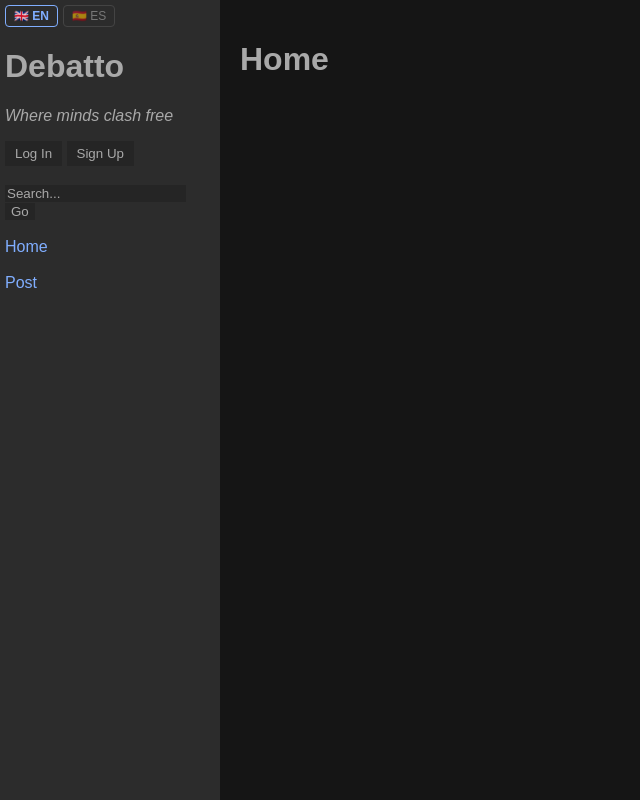
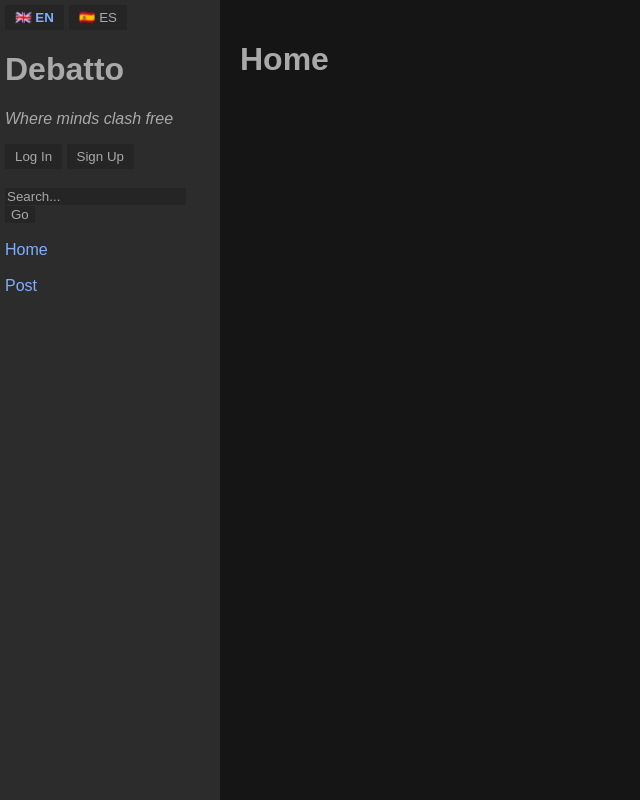
Before and after one commit to lautar622-collab/Debatto, a Flask app: page / in a window 1280 px wide. Shown: the whole page, without its empty margins (0-640 px from the left). Run offline with Flask 3, Linux system fonts and the light colour scheme; data that the repository does not hold is empty.

Commit message:
new lang btn

```diff
--- a/static/style.css
+++ b/static/style.css
@@ -228,15 +228,10 @@ button {
 }
 
 .lang-btn {
-    padding: 3px 8px;
-    font-size: 0.75rem;
-    background: transparent;
-    border: 1px solid #555;
-    border-radius: 4px;
-    cursor: pointer;
-    opacity: 0.6;
-    color: rgb(169, 169, 169);
-    transition: opacity 0.2s, border-color 0.2s;
+    display: inline-block;
+    width: auto;
+    padding: 5px 10px;
+    margin: 0;
 }
 
 .lang-btn:hover {
```
